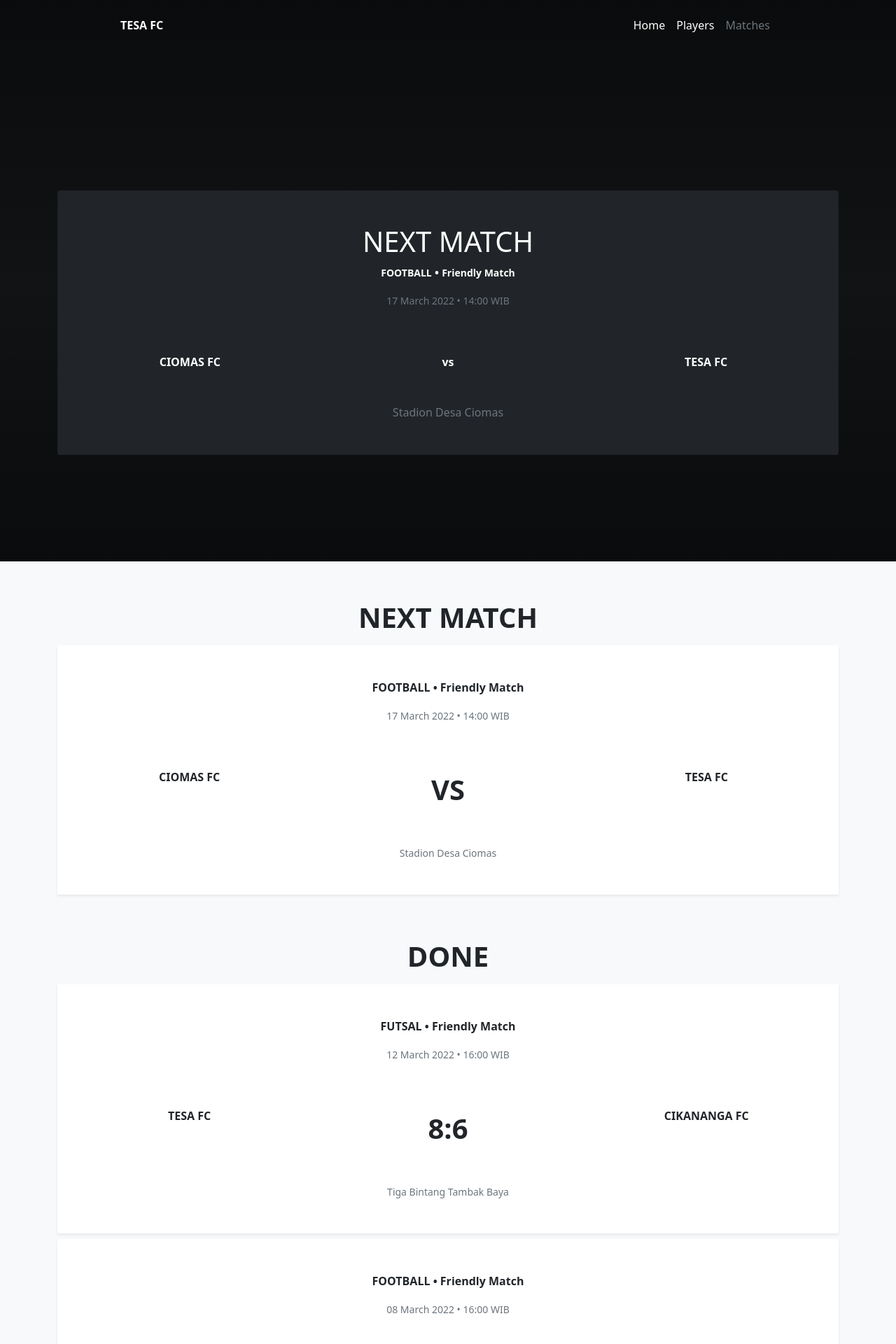
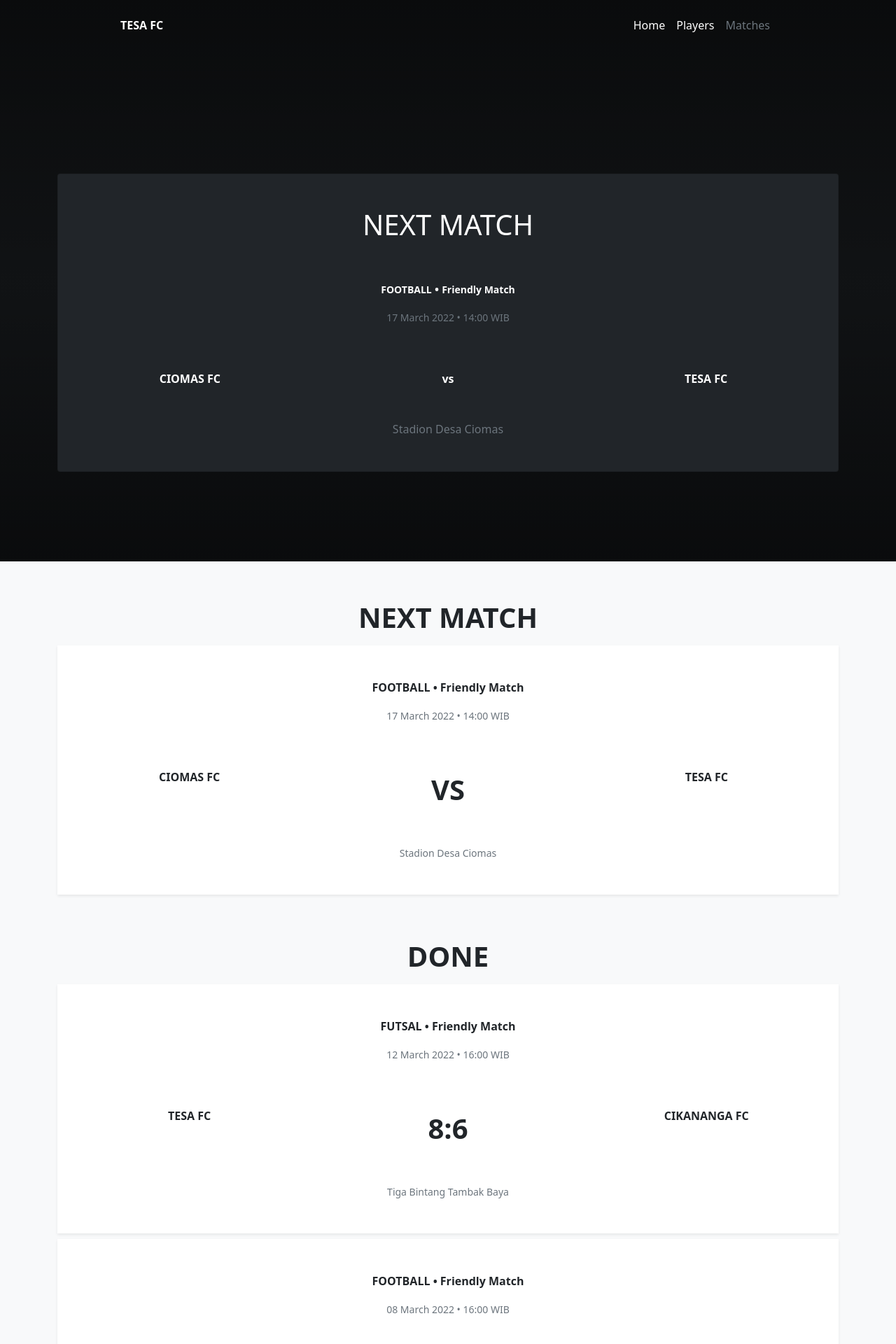
Before and after one commit to tesafc/www2, a Jekyll site: the page built from matches.html, in a window 1280 px wide. Shown: the top 1920 px of the page at 70% size. Built offline with Jekyll 4.4.1, drawn with Linux system fonts in a browser that asks for light colours.

Commit message:
Update header-match.html

```diff
--- a/_includes/header-match.html
+++ b/_includes/header-match.html
@@ -19,7 +19,7 @@
         <div class="col">
           <div class="card bg-dark text-white">
             <div class="card-body py-5">
-              <h1 class="text-uppercase">next match</h1>
+              <h1 class="text-uppercase pb-5">next match</h1>
               <p class="card-text fw-bolder"><small class="text-uppercase">{{ match.type }}</small> • <small class="text-capitalize">{{ match.competition }}</small></p>
               <p class="card-text text-secondary"><small class="text-capitalize">{{ match.date | date: "%d %B %Y • %R" | append: " WIB" }}</small></p>
               <div class="row row-cols-3 text-center py-5">
```
